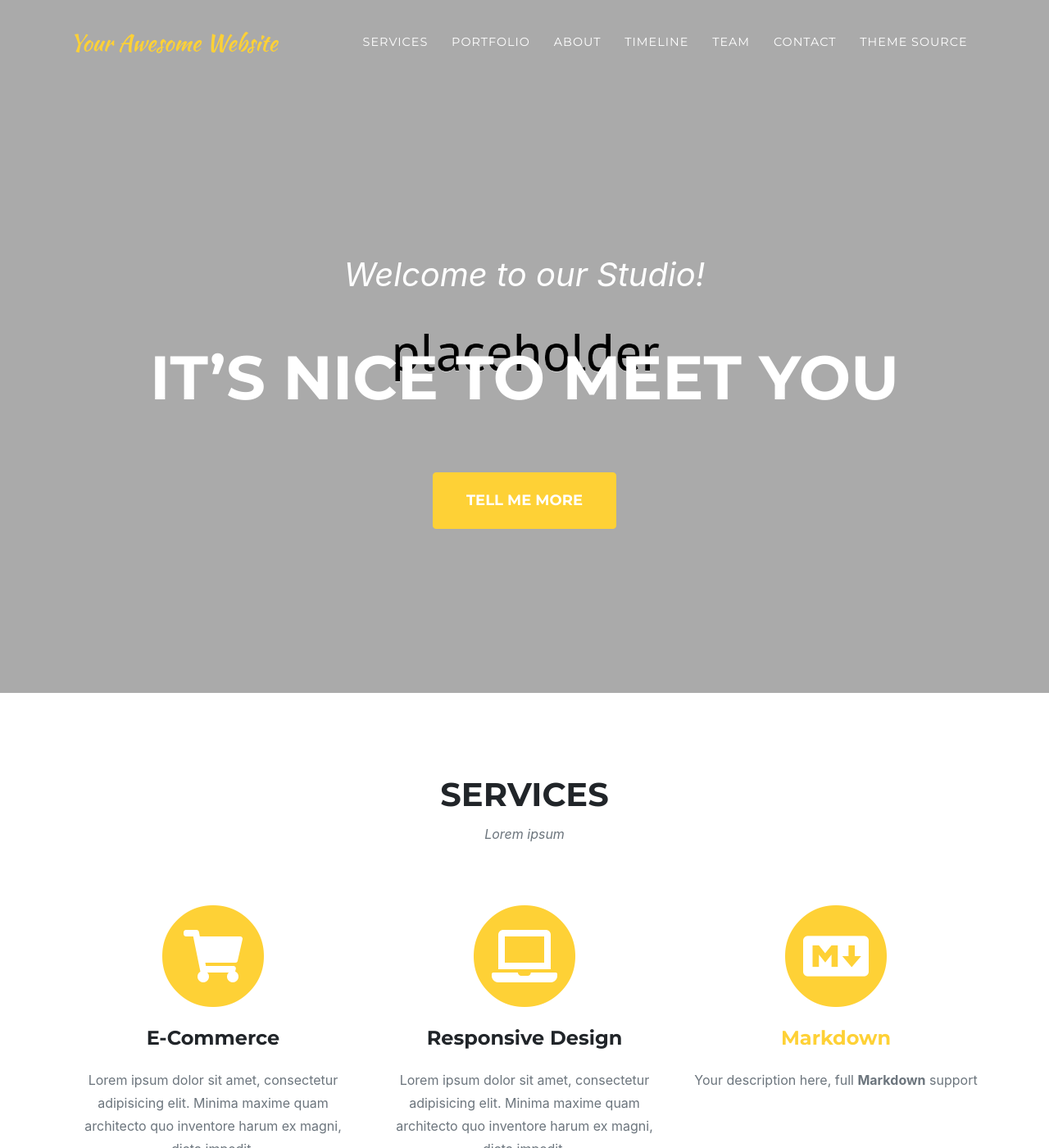
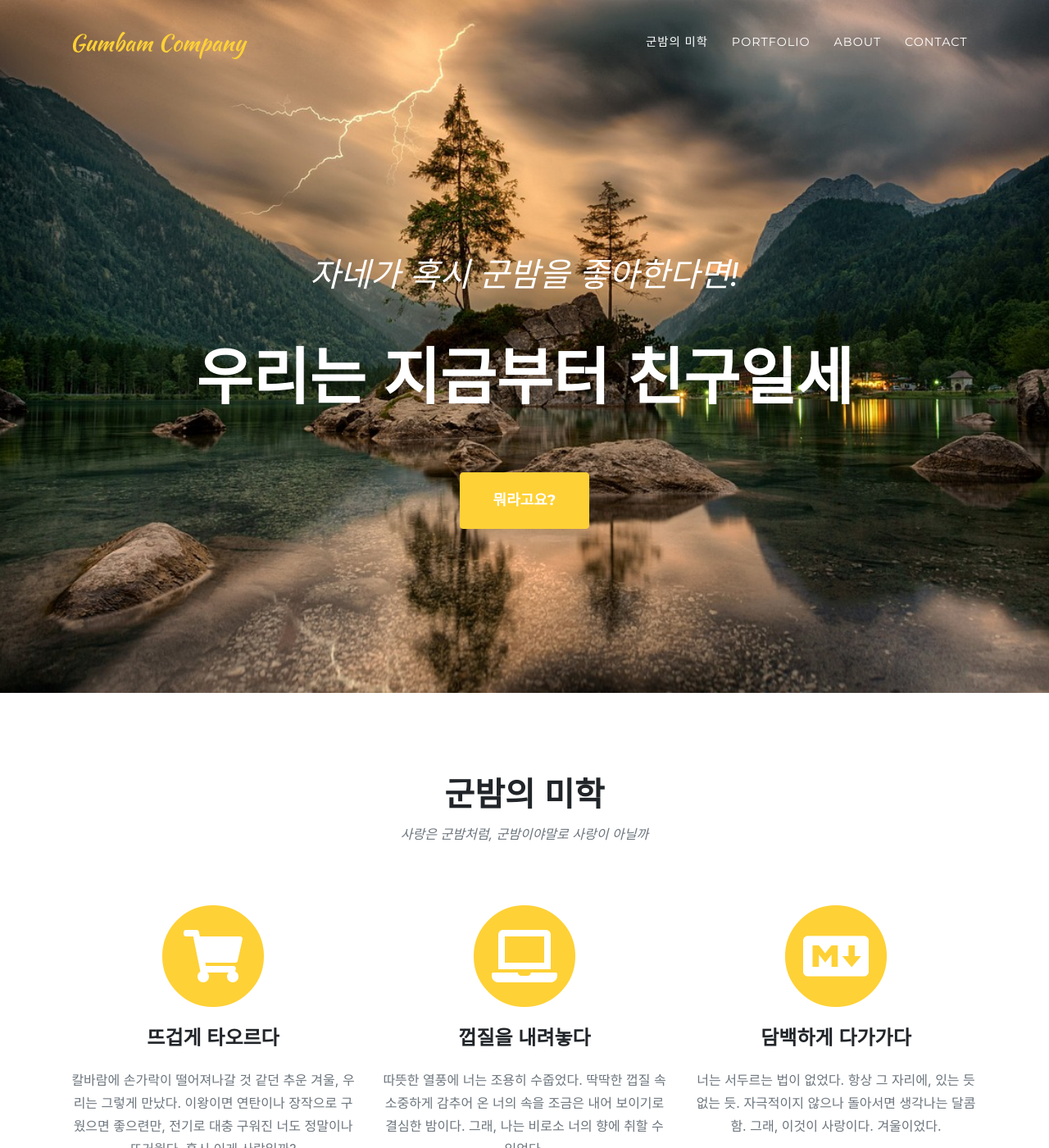
Before and after one commit to TrendFollow/gumbam, a Jekyll site: the page built from index.md, in a window 1280 px wide and 1400 px high. Shown: the whole window at 82% size. Built offline with Jekyll 4.4.1, drawn with Linux system fonts in a browser that asks for light colours; some web fonts are replaced; some of the changed text lies outside the part shown.

Commit message:
second commit

```diff
--- a/_config.yml
+++ b/_config.yml
@@ -13,13 +13,13 @@
 
 theme: jekyll-agency
 
-url    : "" # the base hostname & protocol for your site, e.g. http://example.com
-baseurl: "" # the subpath of your site, e.g. /blog
+url    : "https://TrendFollow.github.io" # the base hostname & protocol for your site, e.g. http://example.com
+baseurl: "/gumbam" # the subpath of your site, e.g. /blog
 
-title      : Your Awesome Website
-email      : your-email@example.com #this is also the email contact forms will go to
-description: "Site description"
-author     : Your Name
+title      : Gumbam Company
+email      : kwg08055@naver.com #this is also the email contact forms will go to
+description: "군밤을 사랑하는 사람 중에 나쁜 사람 없어요"
+author     : 군밤 사장
 # logo:     #optional, defaults to site title
   # path: assets\img\clients\creative-market.jpg
   # height: 60 #height in px, defaults to 52px
--- a/_data/navigation.yml
+++ b/_data/navigation.yml
@@ -11,20 +11,14 @@
 # -----------------
 en: &DEFAULT_EN
   nav:
-    - title: "Services"
+    - title: "군밤의 미학"
       section: services
     - title: "Portfolio"
       section: portfolio
     - title: "About"
       section: about
-    - title: "Timeline"
-      section: timeline
-    - title: "Team"
-      section: team
     - title: "Contact"
       section: contact
-    - title: "Theme Source"
-      url: https://github.com/raviriley/agency-jekyll-theme/
 en-US:
   <<: *DEFAULT_EN
 en-CA:
--- a/_data/sitetext.yml
+++ b/_data/sitetext.yml
@@ -11,24 +11,24 @@
 # -----------------
 en: &DEFAULT_EN
   header:
-    title: Welcome to our Studio!
-    text: It's Nice To Meet You
-    button: Tell Me More
+    title: 자네가 혹시 군밤을 좋아한다면!
+    text: 우리는 지금부터 친구일세
+    button: 뭐라고요?
     buttonlink: "#services"
 
   services:
-    title: "Services"
-    text: "Lorem ipsum"
+    title: "군밤의 미학"
+    text: "사랑은 군밤처럼, 군밤이야말로 사랑이 아닐까"
     section: services
     list:
-      - title: "E-Commerce"
-        desc: "Lorem ipsum dolor sit amet, consectetur adipisicing elit. Minima maxime quam architecto quo inventore harum ex magni, dicta impedit."
+      - title: "뜨겁게 타오르다"
+        desc: "칼바람에 손가락이 떨어져나갈 것 같던 추운 겨울, 우리는 그렇게 만났다. 이왕이면 연탄이나 장작으로 구웠으면 좋으련만, 전기로 대충 구워진 너도 정말이나 뜨거웠다. 혹시 이게 사랑일까?"
         icon: fas fa-shopping-cart #find more at https://fontawesome.com/icons
-      - title: "Responsive Design"
-        desc: "Lorem ipsum dolor sit amet, consectetur adipisicing elit. Minima maxime quam architecto quo inventore harum ex magni, dicta impedit."
+      - title: "껍질을 내려놓다"
+        desc: "따뜻한 열풍에 너는 조용히 수줍었다. 딱딱한 껍질 속 소중하게 감추어 온 너의 속을 조금은 내어 보이기로 결심한 밤이다. 그래, 나는 비로소 너의 향에 취할 수 있었다."
         icon: fas fa-laptop
-      - title: "[Markdown](https://en.wikipedia.org/wiki/Markdown)"
-        desc: "Your description here, full **Markdown** support"
+      - title: "담백하게 다가가다"
+        desc: "너는 서두르는 법이 없었다. 항상 그 자리에, 있는 듯 없는 듯. 자극적이지 않으나 돌아서면 생각나는 달콤함. 그래, 이것이 사랑이다. 겨울이었다."
         icon: fab fa-markdown
 
   portfolio:
@@ -37,97 +37,9 @@ en: &DEFAULT_EN
     section: portfolio
     closebutton: "Close Project"
 
-  timeline:
-    title: "Timeline"
-    text: "Lorem ipsum timeline"
-    section: timeline
-    # left is the default
-    #start_align: "left"
-    events:
-      - title: "Our Humble Beginnings"
-        year: "2009-2011"
-        desc: "Lorem ipsum dolor sit amet, consectetur adipisicing elit. Sunt ut voluptatum eius sapiente, totam reiciendis temporibus qui quibusdam, recusandae sit vero unde, sed, incidunt et ea quo dolore laudantium consectetur!"
-        image: assets/img/timeline/1.jpg
-        alt:
-      - title: "An Agency is Born"
-        year: "March 2011"
-        desc: "Lorem ipsum dolor sit amet, consectetur adipisicing elit. Sunt ut voluptatum eius sapiente, totam reiciendis temporibus qui quibusdam, recusandae sit vero unde, sed, incidunt et ea quo dolore laudantium consectetur!"
-        image: assets/img/timeline/2.jpg
-        alt:
-      - title: "Jekyll Theme is created"
-        year: "2019"
-        desc: "Ravi Riley converted Agency, a Bootstrap-based theme, into a Jekyll theme. The Jekyll theme can be installed as a Ruby gem, or remotely. For more information, visit the documentation."
-        image: assets/img/timeline/3.jpg
-        alt: image alt text
-      - title: "Title"
-        year: "2009-2011"
-        desc: "Your description here, **Markdown** is fully supported."
-        image: assets/img/timeline/4.jpg
-        alt:
-        # you can enforce the alignment
-        align: right
-    end: "Be Part <br> of Our <br> Story!"
 
-  about:
-    title: "About Us"
-    text: "our story"
-    body: "Lorem ipsum dolor sit amet, consectetur adipisicing elit. Aut eaque, laboriosam veritatis, quos non quis ad perspiciatis, totam corporis ea, alias ut unde. **Markdown** supported."
-    section: about
 
-  clients:
-    section: clients
-    max-height: 100px
-    horizontal-scrolling: "" #"yes/no"
-    list:
-      - title: "envato"
-        url: https://github.com/raviriley/agency-jekyll-theme
-        logo: assets/img/clients/envato.jpg
-      - title: "designmodo"
-        url: https://github.com/raviriley/agency-jekyll-theme
-        logo: assets/img/clients/designmodo.jpg
-      - title: "themeforest"
-        url: https://github.com/raviriley/agency-jekyll-theme
-        logo: assets/img/clients/themeforest.jpg
-      - title: "Creative Market"
-        url: https://github.com/raviriley/agency-jekyll-theme
-        logo: assets/img/clients/creative-market.jpg
 
-  team:
-    title: "OUR AMAZING TEAM"
-    text: "Lorem ipsum dolor sit amet consectetur."
-    subtext: Lorem ipsum dolor sit amet, consectetur adipisicing elit. Aut eaque, laboriosam veritatis, quos non quis ad perspiciatis, totam corporis ea, alias ut unde. **Markdown** supported.
-    section: team
-    people:
-      - name: "Kay Garland"
-        role: "Lead Designer"
-        image: assets/img/team/500x500.jpg
-        social:
-          - url: https://twitter.com
-            icon: fab fa-twitter
-          - url: https://facebook.com
-            icon: fab fa-facebook-f
-          - url: https://linkedin.com
-            icon: fab fa-linkedin-in
-      - name: "Larry Parker"
-        role: "Lead Marketer"
-        image: assets/img/team/2.jpg
-        social:
-          - url: https://twitter.com
-            icon: fab fa-twitter
-          - url: https://facebook.com
-            icon: fab fa-facebook-f
-          - url: https://linkedin.com
-            icon: fab fa-linkedin-in
-      - name: "Diana Perterson"
-        role: "Lead Developer"
-        image: assets/img/team/500x500.jpg
-        social:
-          - url: https://twitter.com
-            icon: fab fa-twitter
-          - url: https://facebook.com
-            icon: fab fa-facebook-f
-          - url: https://linkedin.com
-            icon: fab fa-linkedin-in
 
   contact:
     title: "Contact Us"
--- a/_includes/clients.html
+++ /dev/null
@@ -1,30 +0,0 @@
-<!-- Clients -->
-{% if site.locale and site.locale != "" and site.locale != nil %}
-  <section class="py-5" id="{{ site.data.sitetext[site.locale].clients.section | default: "clients" }}">
-    <div class="container">
-      <div class="row" {% if site.data.sitetext[site.locale].clients.horizontal-scrolling == "yes" %} id="scrolling-clients" {% endif %}>
-	    {% for client in site.data.sitetext[site.locale].clients.list %}
-        <div class="col-md-3 col-sm-6">
-          <a href="{{ client.url }}">
-            <img class="img-fluid d-block mx-auto" src="{{ client.logo }}" alt="{{ client.title }}" style="max-height: {{ site.data.sitetext[site.locale].clients.max-height | default: "100px" }}">
-          </a>
-        </div>
-	    {% endfor %}
-      </div>
-    </div>
-  </section>
-{% else %}
-<section class="py-5" id="{{ site.data.sitetext.clients.section | default: "clients" }}">
-  <div class="container">
-    <div class="row" {% if site.data.sitetext.clients.horizontal-scrolling == "yes" %} id="scrolling-clients" {% endif %}>
-    {% for client in site.data.sitetext.clients.list %}
-      <div class="col-md-3 col-sm-6">
-        <a href="{{ client.url }}">
-          <img class="img-fluid d-block mx-auto" src="{{ client.logo }}" alt="{{ client.title }}" style="max-height: {{ site.data.sitetext.clients.max-height | default: "100px" }}">
-        </a>
-      </div>
-    {% endfor %}
-    </div>
-  </div>
-</section>
-{% endif %}
--- a/_includes/team.html
+++ /dev/null
@@ -1,75 +0,0 @@
-<!-- Team -->
-{% if site.locale and site.locale != "" and site.locale != nil %}
-<section class="page-section" id="{{ site.data.sitetext[site.locale].team.section | default: "team" }}">
-<div class="container">
-  <div class="row">
-	<div class="col-lg-12 text-center">
-	  <h2 class="section-heading text-uppercase">{{ site.data.sitetext[site.locale].team.title }}</h2>
-	  <h3 class="section-subheading text-muted">{{ site.data.sitetext[site.locale].team.text }}</h3>
-	</div>
-  </div>
-  <div class="row d-flex justify-content-center">
-  {% for person in site.data.sitetext[site.locale].team.people %}
-	<div class="col-sm-4">
-	  <div class="team-member">
-		<img class="mx-auto rounded-circle" src="{{ person.image }}" alt="">
-		<h4>{{ person.name }}</h4>
-		<p class="text-muted">{{ person.role }}</p>
-		<ul class="list-inline social-buttons">
-		{% for network in person.social %}
-		  <li class="list-inline-item">
-			<a href="{{ network.url }}">
-			  <i class="{{ network.icon }}"></i>
-			</a>
-		  </li>
-		{% endfor %}
-		</ul>
-	  </div>
-	</div>
-  {% endfor %}
-  </div>
-  <div class="row">
-	<div class="col-lg-8 mx-auto text-center">
-	  <div class="large text-muted">{{ site.data.sitetext[site.locale].team.subtext | markdownify }}</div>
-	</div>
-  </div>
-</div>
-</section>
-{% else %}
-<section class="page-section" id="{{ site.data.sitetext.team.section | default: "team" }}">
-	<div class="container">
-	  <div class="row">
-		<div class="col-lg-12 text-center">
-		  <h2 class="section-heading text-uppercase">{{ site.data.sitetext.team.title }}</h2>
-		  <h3 class="section-subheading text-muted">{{ site.data.sitetext.team.text }}</h3>
-		</div>
-	  </div>
-	  <div class="row d-flex justify-content-center">
-	  {% for person in site.data.sitetext.team.people %}
-		<div class="col-sm-4">
-		  <div class="team-member">
-			<img class="mx-auto rounded-circle" src="{{ person.image }}" alt="">
-			<h4>{{ person.name }}</h4>
-			<p class="text-muted">{{ person.role }}</p>
-			<ul class="list-inline social-buttons">
-			{% for network in person.social %}
-			  <li class="list-inline-item">
-				<a href="{{ network.url }}">
-				  <i class="{{ network.icon }}"></i>
-				</a>
-			  </li>
-			{% endfor %}
-			</ul>
-		  </div>
-		</div>
-	  {% endfor %}
-	  </div>
-	  <div class="row">
-		<div class="col-lg-8 mx-auto text-center">
-		  <div class="large text-muted">{{ site.data.sitetext.team.subtext | markdownify }}</div>
-		</div>
-	  </div>
-	</div>
-</section>
-{% endif %}
-<!-- End Team -->
--- a/_includes/timeline.html
+++ /dev/null
@@ -1,121 +0,0 @@
-<!-- About -->
-{% if site.locale and site.locale != "" and site.locale != nil %}
-  <section class="bg-light page-section" id="{{ site.data.sitetext[site.locale].timeline.section | default: "about" }}">
-    <div class="container">
-      <div class="row">
-        <div class="col-lg-12 text-center">
-          <h2 class="section-heading text-uppercase">{{ site.data.sitetext[site.locale].timeline.title | markdownify | default: "About" }}</h2>
-          <h3 class="section-subheading text-muted">{{ site.data.sitetext[site.locale].timeline.text | default: "timeline"}}</h3>
-        </div>
-      </div>
-      <div class="row">
-        <div class="col-lg-12">
-          <ul class="timeline">
-      {%- assign align = site.data.sitetext[site.locale].timeline.start_align -%}
-      {%- for event in site.data.sitetext[site.locale].timeline.events -%}
-            {%- if align == "right" -%}
-              {%- if event.align and event.align == "left" -%}
-                {%- assign align = "right" -%}
-                <li>
-              {%- else -%}
-                {%- assign align = "left" %}
-                <li class="timeline-inverted">
-              {% endif %}
-            {% else %}
-              {%- if event.align and event.align == "right" -%}
-                {%- assign align = "left" -%}
-                <li class="timeline-inverted">
-              {%- else -%}
-                {%- assign align = "right" %}
-                <li>
-              {% endif %}
-            {%- endif -%}
-              <div class="timeline-image">
-                <img class="rounded-circle img-fluid" src="{{ event.image }}" alt="{{ event.alt | default: ""}}">
-              </div>
-              <div class="timeline-panel">
-                <div class="timeline-heading">
-                  <h4>{{ event.year | markdownify }}</h4>
-                  <h4 class="subheading">{{ event.title }}</h4>
-                </div>
-                <div class="timeline-body">
-                  <div class="text-muted">{{ event.desc | markdownify }}</div>
-                </div>
-              </div>
-            </li>
-		  {% endfor %}
-
-		  {% if site.data.sitetext[site.locale].timeline.end %}
-			<li class="timeline-inverted">
-              <div class="timeline-image">
-                <h4>{{ site.data.sitetext[site.locale].timeline.end }}</h4>
-              </div>
-            </li>
-		  {% endif %}
-
-          </ul>
-        </div>
-      </div>
-    </div>
-  </section>
-{% else %}
-<section class="bg-light page-section" id="{{ site.data.sitetext.timeline.section | default: "about" }}">
-  <div class="container">
-    <div class="row">
-      <div class="col-lg-12 text-center">
-        <h2 class="section-heading text-uppercase">{{ site.data.sitetext.timeline.title | markdownify | default: "About" }}</h2>
-        <h3 class="section-subheading text-muted">{{ site.data.sitetext.timeline.text | default: "timeline"}}</h3>
-      </div>
-    </div>
-    <div class="row">
-      <div class="col-lg-12">
-        <ul class="timeline">
-    {%- assign align = site.data.sitetext.timeline.start_align -%}
-    {%- for event in site.data.sitetext.timeline.events -%}
-          {%- if align == "right" -%}
-            {%- if event.align and event.align == "left" -%}
-              {%- assign align = "right" -%}
-              <li>
-            {%- else -%}
-              {%- assign align = "left" %}
-              <li class="timeline-inverted">
-            {% endif %}
-          {% else %}
-            {%- if event.align and event.align == "right" -%}
-              {%- assign align = "left" -%}
-              <li class="timeline-inverted">
-            {%- else -%}
-              {%- assign align = "right" %}
-              <li>
-            {% endif %}
-          {%- endif -%}
-            <div class="timeline-image">
-              <img class="rounded-circle img-fluid" src="{{ event.image }}" alt="{{ event.alt | default: ""}}">
-            </div>
-            <div class="timeline-panel">
-              <div class="timeline-heading">
-                <h4>{{ event.year | markdownify }}</h4>
-                <h4 class="subheading">{{ event.title }}</h4>
-              </div>
-              <div class="timeline-body">
-                <div class="text-muted">{{ event.desc | markdownify }}</div>
-              </div>
-            </div>
-          </li>
-    {% endfor %}
-
-    {% if site.data.sitetext.timeline.end %}
-    <li class="timeline-inverted">
-            <div class="timeline-image">
-              <h4>{{ site.data.sitetext.timeline.end }}</h4>
-            </div>
-          </li>
-    {% endif %}
-
-        </ul>
-      </div>
-    </div>
-  </div>
-</section>
-{% endif %}
-<!-- End About -->
--- a/_layouts/home.html
+++ b/_layouts/home.html
@@ -6,7 +6,4 @@ layout: default
 {% include services.html %}
 {% include portfolio_grid.html %}
 {% include about.html %}
-{% include timeline.html %}
-{% include team.html %}
-{% include clients.html %}
 {% include contact.html %}
```
Also changed, not shown: assets/img/header.png.
